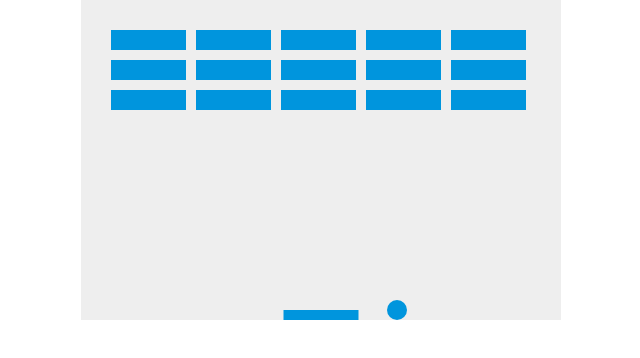
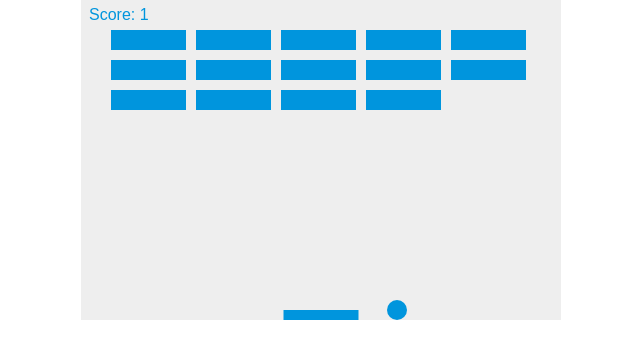
Before and after one commit to alx-rg/breakout, a plain HTML site: page index.html in a window 1280 px wide. Shown: the whole page, without its empty margins (319-959 px from the left). Drawn offline with Linux system fonts and the light colour scheme.

Commit message:
Counting the Score

```diff
--- a/index.html
+++ b/index.html
@@ -13,75 +13,97 @@
 <canvas id="myCanvas" width="480" height="320"></canvas>
 
 <script>
-const canvas = document.getElementById("myCanvas");
-const ctx = canvas.getContext("2d");
-const ballRadius = 10;
-let x = canvas.width/2;
-let y = canvas.height-30;
-let dx = 2;
-let dy = -2;
-const paddleHeight = 10;
-const paddleWidth = 75;
-let paddleX = (canvas.width-paddleWidth)/2;
-let rightPressed = false;
-let leftPressed = false;
-const brickRowCount = 3;
-const brickColumnCount = 5;
-const brickWidth = 75;
-const brickHeight = 20;
-const brickPadding = 10;
-const brickOffsetTop = 30;
-const brickOffsetLeft = 30;
 
-const keyDownHandler = (e) => {
-    if(e.key == "Right" || e.key == "ArrowRight") {
+var canvas = document.getElementById("myCanvas");
+var ctx = canvas.getContext("2d");
+var ballRadius = 10;
+var x = canvas.width / 2;
+var y = canvas.height - 30;
+var dx = 2;
+var dy = -2;
+var paddleHeight = 10;
+var paddleWidth = 75;
+var paddleX = (canvas.width - paddleWidth) / 2;
+var rightPressed = false;
+var leftPressed = false;
+var brickRowCount = 3;
+var brickColumnCount = 5;
+var brickWidth = 75;
+var brickHeight = 20;
+var brickPadding = 10;
+var brickOffsetTop = 30;
+var brickOffsetLeft = 30;
+var score = 0;
+
+var bricks = [];
+for (var c = 0; c < brickColumnCount; c++) {
+    bricks[c] = [];
+    for (var r = 0; r < brickRowCount; r++) {
+        bricks[c][r] = { x: 0, y: 0, status: 1 };
+    }
+}
+
+document.addEventListener("keydown", keyDownHandler, false);
+document.addEventListener("keyup", keyUpHandler, false);
+
+function keyDownHandler(e) {
+    if (e.key == "Right" || e.key == "ArrowRight") {
         rightPressed = true;
     }
-    else if(e.key == "Left" || e.key == "ArrowLeft") {
+    else if (e.key == "Left" || e.key == "ArrowLeft") {
         leftPressed = true;
     }
 }
 
-document.addEventListener("keydown", keyDownHandler, false);
-
-const keyUpHandler = (e) => {
-    if(e.key == "Right" || e.key == "ArrowRight") {
+function keyUpHandler(e) {
+    if (e.key == "Right" || e.key == "ArrowRight") {
         rightPressed = false;
     }
-    else if(e.key == "Left" || e.key == "ArrowLeft") {
+    else if (e.key == "Left" || e.key == "ArrowLeft") {
         leftPressed = false;
     }
 }
-
-document.addEventListener("keyup", keyUpHandler, false);
-
-let bricks = [];
-for(let c=0; c<brickColumnCount; c++) {
-    bricks[c] = [];
-    for(let r=0; r<brickRowCount; r++) {
-        bricks[c][r] = { x: 0, y: 0, status: 1};
-    }
-}
-
-let collisionDetection = () => {
-  for(let c=0; c<brickColumnCount; c++) {
-    for(let r=0; r<brickRowCount; r++) {
-      let b = bricks[c][r];
-      if(b.status == 1){
-          if(x > b.x && x < b.x+brickWidth && y > b.y && y < b.y+brickHeight) {
+function collisionDetection() {
+    for (var c = 0; c < brickColumnCount; c++) {
+        for (var r = 0; r < brickRowCount; r++) {
+            var b = bricks[c][r];
+            if (b.status == 1) {
+                if (x > b.x && x < b.x + brickWidth && y > b.y && y < b.y + brickHeight) {
                     dy = -dy;
                     b.status = 0;
+                    score++;
                 }
             }
         }
     }
 }
 
-let drawBricks = () => {
-    for(let c=0; c<brickColumnCount; c++) {
-        for(let r=0; r<brickRowCount; r++) {
-            let brickX = (c*(brickWidth+brickPadding))+brickOffsetLeft;
-            let brickY = (r*(brickHeight+brickPadding))+brickOffsetTop;
+function drawScore() {
+    ctx.font = '16px Arial';
+    ctx.fillStyle = '#0095DD';
+    ctx.fillText('Score: '+score, 8, 20);
+}
+
+function drawBall() {
+    ctx.beginPath();
+    ctx.arc(x, y, ballRadius, 0, Math.PI * 2);
+    ctx.fillStyle = "#0095DD";
+    ctx.fill();
+    ctx.closePath();
+}
+function drawPaddle() {
+    ctx.beginPath();
+    ctx.rect(paddleX, canvas.height - paddleHeight, paddleWidth, paddleHeight);
+    ctx.fillStyle = "#0095DD";
+    ctx.fill();
+    ctx.closePath();
+}
+function drawBricks() {
+    for (var c = 0; c < brickColumnCount; c++) {
+        for (var r = 0; r < brickRowCount; r++) {
+            if (bricks[c][r].status == 1) {
+                var brickX = (c * (brickWidth + brickPadding)) + brickOffsetLeft;
+                var brickY = (r * (brickHeight + brickPadding)) + brickOffsetTop;
                 bricks[c][r].x = brickX;
                 bricks[c][r].y = brickY;
                 ctx.beginPath();
@@ -92,84 +114,47 @@ let drawBricks = () => {
             }
         }
     }
-
-const drawBall = () => {
-    ctx.beginPath();
-    ctx.arc(x, y, ballRadius, 0, Math.PI*2);
-    ctx.fillStyle = "#0095DD";
-    ctx.fill();
-    ctx.closePath();
-}
-const drawPaddle = () => {
-    ctx.beginPath();
-    ctx.rect(paddleX, canvas.height-paddleHeight, paddleWidth, paddleHeight);
-    ctx.fillStyle = "#0095DD";
-    ctx.fill();
-    ctx.closePath();
 }
 
-const draw = () => {
+function draw() {
     ctx.clearRect(0, 0, canvas.width, canvas.height);
     drawBricks();
     drawBall();
     drawPaddle();
     collisionDetection();
+    drawScore();
 
-    if(x + dx > canvas.width-ballRadius || x + dx < ballRadius) {
+    if (x + dx > canvas.width - ballRadius || x + dx < ballRadius) {
         dx = -dx;
     }
-        if(y + dy < ballRadius) {
+    if (y + dy < ballRadius) {
         dy = -dy;
-      } else if(y + dy > canvas.height-ballRadius) {
-        if(x > paddleX && x < paddleX + paddleWidth) {
+    }
+    else if (y + dy > canvas.height - ballRadius) {
+        if (x > paddleX && x < paddleX + paddleWidth) {
+            if (y = y - paddleHeight) {
                 dy = -dy;
+            }
         }
         else {
             alert("GAME OVER");
             document.location.reload();
-          clearInterval(interval);
+            clearInterval(interval); // Needed for Chrome to end game
         }
     }
 
-    if(rightPressed) {
+    if (rightPressed && paddleX < canvas.width - paddleWidth) {
         paddleX += 7;
-        if (paddleX + paddleWidth > canvas.width){
-            paddleX = canvas.width - paddleWidth;
     }
-    }
-    else if(leftPressed) {
+    else if (leftPressed && paddleX > 0) {
         paddleX -= 7;
-        if (paddleX < 0){
-            paddleX = 0;
-        }
     }
 
     x += dx;
     y += dy;
 }
 
-const interval = setInterval(draw, 10);
-
-
-
-  // ctx.beginPath();
-  // ctx.rect(20, 40, 50, 50);
-  // ctx.fillStyle = "#FF0000";
-  // ctx.fill();
-  // ctx.closePath();
-
-  // ctx.beginPath();
-  // ctx.arc(240, 200, 30, 0, Math.PI*2, false);
-  // ctx.fillStyle = 'green';
-  // ctx.fill();
-  // ctx.closePath();
-
-  // ctx.beginPath();
-  // ctx.rect(160, 10, 100, 40);
-  // ctx.strokeStyle = "rgba(0, 0, 255, 0.5)";
-  // ctx.stroke();
-  // ctx.closePath();
-
+var interval = setInterval(draw, 10);
 </script>
 
 </body>
```
Lines whose indentation alone changed are shown as unchanged.
